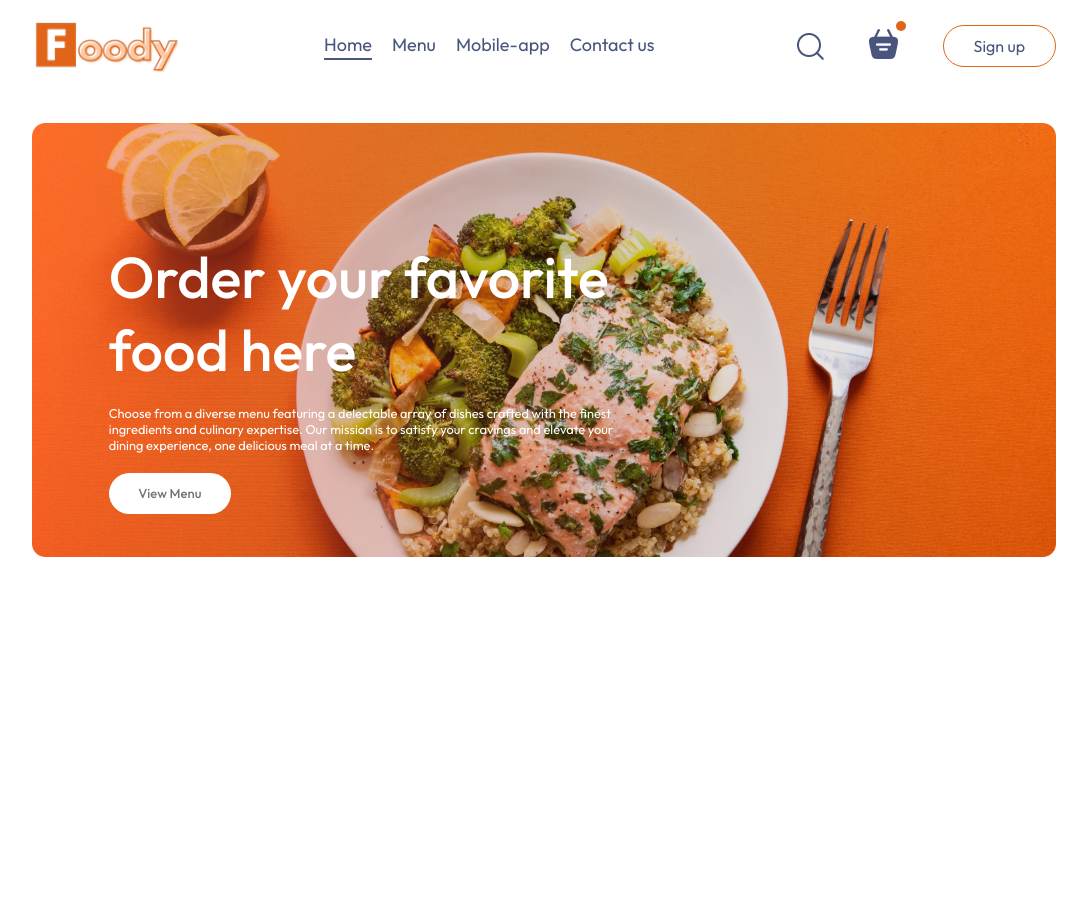
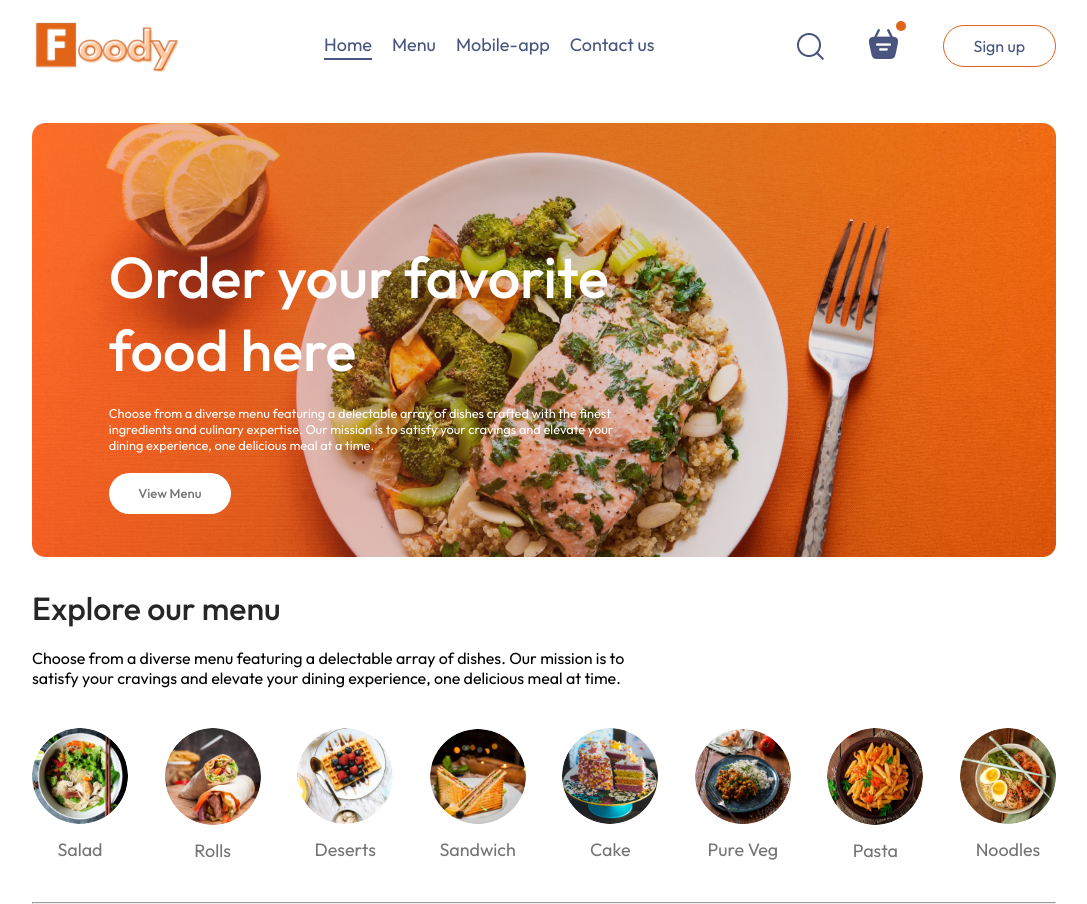
Before and after one commit to fiacrenet/foody, a React (Vite) app in the folder frontend/: page / in a window 1280 px wide. Shown: the whole page, without its empty margins (96-1183 px from the left). Before the commit the page ends 800 px from the top, so only its background shows below. Built offline with nearby package versions, Linux system fonts and the light colour scheme.

Commit message:
Explorer Menu list implemented

```diff
--- a/frontend/src/components/ExploreMenu/ExploreMenu.jsx
+++ b/frontend/src/components/ExploreMenu/ExploreMenu.jsx
@@ -0,0 +1,27 @@
+import React from 'react'
+import '../../styles/ExploreMenu.css'
+import { menu_list } from '../../assets/assets'
+
+const ExploreMenu = ({category, setCategory}) => {
+  return (
+    <div className='explore-menu' id='explore-menu'>
+        <h1> Explore our menu </h1>
+        <p className='explore-menu-text'>Choose from a diverse menu featuring a delectable array of dishes. Our mission is to satisfy
+            your cravings and elevate your dining experience, one delicious meal at time.
+        </p>
+        <div className='explore-menu-list'>
+            {menu_list.map((item, index)=>{
+                return (
+                    <div onClick={() => setCategory(prev=>prev===item.menu_name?'All':item.menu_name)} key={index} className='explore-menu-list-item'>
+                        <img className={category===item.menu_name?'active':''} src={item.menu_image} alt='' />
+                        <p>{item.menu_name}</p>
+                    </div>
+                )
+            })}
+        </div>
+        <hr />
+    </div>
+  )
+}
+
+export default ExploreMenu
--- a/frontend/src/pages/Home/Home.jsx
+++ b/frontend/src/pages/Home/Home.jsx
@@ -1,11 +1,16 @@
-import React from 'react'
+import React, { useState } from 'react'
 import '../../styles/Home.css'
 import Header from '../../components/Header/Header'
+import ExploreMenu from '../../components/ExploreMenu/ExploreMenu'
 
 const Home = () => {
+
+  const [category, setCategory] = useState('All');
+
   return (
     <div>
       <Header />
+      <ExploreMenu category={category} setCategory={setCategory} />
 
     </div>
   )
--- a/frontend/src/styles/ExploreMenu.css
+++ b/frontend/src/styles/ExploreMenu.css
@@ -0,0 +1,56 @@
+.explore-menu{
+    display: flex;
+    flex-direction: column;
+    gap: 20px;
+}
+
+.explore-menu h1{
+    color: #262626;
+    font-weight: 500;
+}
+
+.explore-menu-text{
+    max-width: 60%;
+    columns: #808080;
+}
+
+.explore-menu-list{
+    display: flex;
+    justify-content: space-between;
+    align-items: center;
+    gap: 30px;
+    text-align: center;
+    margin: 20px 0px;
+    overflow-x: scroll;
+}
+
+.explore-menu-list::-webkit-scrollbar{
+    display: none;
+}
+
+.explore-menu-list-item img{
+    width: 7.5vw;
+    min-width: 80px;
+    cursor: pointer;
+    border-radius: 50%;
+    transition: 0.2s;
+}
+
+.explore-menu-list-item p{
+    margin-top: 10px;
+    color: #747474;
+    font-size: max(1.4vw, 16px);
+    cursor: pointer;
+}
+
+.explorer-menu hr{
+    margin: 10px 0px;
+    height: 2px;
+    background-color: #e2e2e2;
+    border: none;
+}
+
+.explore-menu-list-item .active{
+    border:4px solid #E06519;
+    padding: 2px;
+}
```
